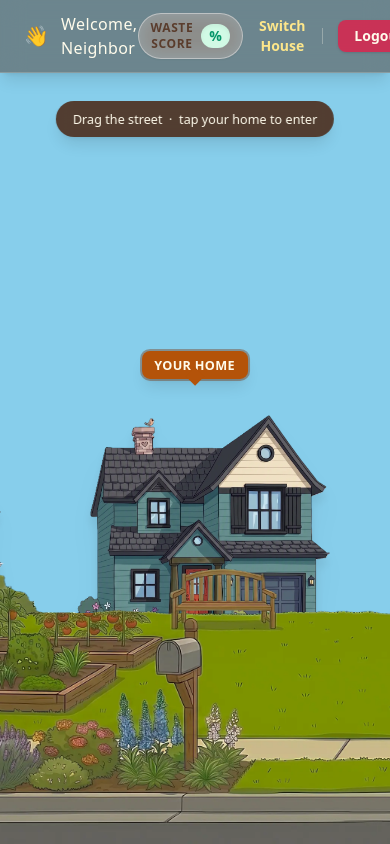
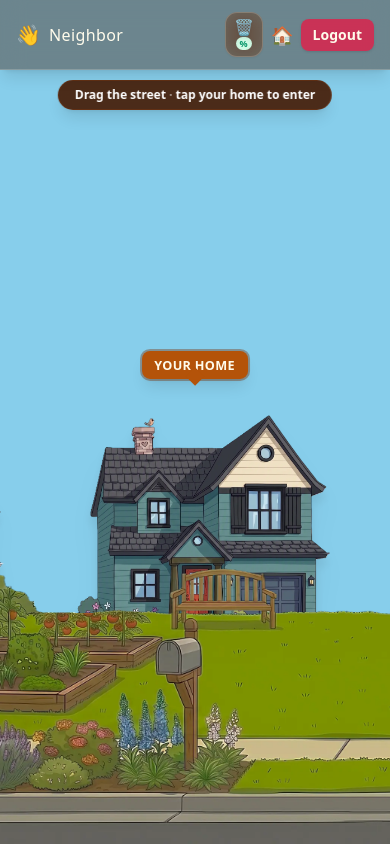
Before and after one commit to Shogun585/ShelfLife, a React (Vite) app in the folder frontend/: page /neighborhood in a window 390 px wide. Built offline with nearby package versions, Linux system fonts and the light colour scheme; no server answers; sample sign-in values are in the browser's storage.

Commit message:
modified responsiveness of the top bar and score bar

```diff
--- a/frontend/src/components/neighbourhood/Neighbourhood.jsx
+++ b/frontend/src/components/neighbourhood/Neighbourhood.jsx
@@ -48,10 +48,6 @@ export default function Neighborhood() {
     >
       <div className="relative h-[100vh] w-full overflow-hidden bg-[#87CEEB]">
         <TopBar/>
-
-        <div className="pointer-events-none absolute left-1/2 top-[12vh] md:top-[2vh]  z-30 -translate-x-1/2 rounded-full bg-amber-950/80 px-[2vh] py-[1vh] text-[1.5vh] font-medium text-amber-50 shadow-lg backdrop-blur whitespace-nowrap">
-          Drag the street &nbsp;·&nbsp; tap your home to enter
-        </div>
 
         <motion.div
           drag={zooming ? false : "x"}
--- a/frontend/src/components/neighbourhood/ScoreDashboard.jsx
+++ b/frontend/src/components/neighbourhood/ScoreDashboard.jsx
@@ -44,14 +44,26 @@ export function ScoreDashboard() {
 
   return (
     <div className="relative" ref={dropdownRef}>
+
       <button
         onClick={() => setIsOpen(!isOpen)}
-        className={`flex items-center gap-2 rounded-full border border-white/40 bg-white/30 px-3 py-1.5 shadow-sm backdrop-blur-md transition-all hover:bg-white/50 active:scale-95 ${isOpen ? "ring-2 " + profile.ring : ""}`}
+        className={`flex items-center justify-center flex-col sm:flex-row gap-1 sm:gap-2 rounded-xl sm:rounded-full border border-amber-50/20 bg-amber-900/30 px-2 py-1.5 sm:px-3 sm:py-1.5 shadow-sm backdrop-blur-md transition-all hover:bg-amber-900/50 active:scale-95 ${isOpen ? "ring-2 " + profile.ring : ""}`}
       >
-        <span className="text-xs font-bold uppercase tracking-wider text-amber-950/70">Waste Score</span>
-        <span className={`flex h-6 items-center rounded-full px-2 text-sm font-black shadow-inner ${profile.bg} ${profile.color}`}>
+
+        <div className="flex flex-col items-center justify-center sm:hidden">
+          <span className="text-base leading-none drop-shadow-sm mb-0.5">🗑️</span>
+          <span className={`flex items-center rounded-md px-1 py-0.5 text-[9px] font-black shadow-inner leading-none ${profile.bg} ${profile.color}`}>
+            {score}%
+          </span>
+        </div>
+
+        <span className="hidden text-xs font-bold uppercase tracking-wider text-amber-50/90 drop-shadow-sm sm:block">
+          Waste Score
+        </span>
+        <span className={`hidden h-6 items-center rounded-full px-2 text-sm font-black shadow-inner sm:flex ${profile.bg} ${profile.color}`}>
           {score}%
         </span>
+
       </button>
 
       <AnimatePresence>
@@ -61,20 +73,20 @@ export function ScoreDashboard() {
             animate={{ opacity: 1, y: 0, scale: 1 }}
             exit={{ opacity: 0, y: 10, scale: 0.95 }}
             transition={{ type: "spring", stiffness: 300, damping: 25 }}
-            className="absolute right-0 mt-3 w-72 overflow-hidden rounded-2xl border border-white/50 bg-white/80 p-5 shadow-2xl backdrop-blur-xl"
+            className="fixed left-[15%] top-20 z-50 mt w-[85vw] max-w-[280px] -translate-x-1/2 overflow-hidden rounded-2xl border border-white/50 bg-white p-5 shadow-2xl backdrop-blur-xl lg:bg-white/50 lg:left-1/2 lg:mt-6 sm:absolute sm:left-auto sm:right-0 sm:top-full sm:mt-3 sm:w-72 sm:translate-x-0"
           >
             <div className="flex flex-col items-center text-center">
 
-              <div className={`relative mb-3 flex h-24 w-24 items-center justify-center rounded-full border-4 shadow-inner bg-white/50 ${profile.color.replace('text', 'border')}`}>
-                <span className={`text-3xl font-black ${profile.color}`}>{score}%</span>
+              <div className={`relative mb-3 flex h-20 w-20 sm:h-24 sm:w-24 items-center justify-center rounded-full border-4 shadow-inner bg-white/50 ${profile.color.replace('text', 'border')}`}>
+                <span className={`text-2xl sm:text-3xl font-black ${profile.color}`}>{score}%</span>
               </div>
 
-              <h3 className="text-lg font-bold text-amber-950">{profile.label}</h3>
-              <p className="mt-1 text-sm font-medium text-amber-950/70">{profile.desc}</p>
+              <h3 className="text-base font-bold text-amber-950 sm:text-lg">{profile.label}</h3>
+              <p className="mt-1 text-xs font-medium text-amber-950/70 sm:text-sm">{profile.desc}</p>
 
-              <hr className="my-4 w-full border-amber-900/10" />
+              <hr className="my-3 sm:my-4 w-full border-amber-900/10" />
 
-              <p className="text-xs text-amber-950/50">
+              <p className="text-[10px] leading-relaxed text-amber-950/50 sm:text-xs">
                 This score represents the percentage of food thrown away vs. eaten by your household. Keep it as low as possible!
               </p>
 
--- a/frontend/src/components/neighbourhood/TopBar.jsx
+++ b/frontend/src/components/neighbourhood/TopBar.jsx
@@ -42,33 +42,57 @@ export function TopBar() {
 
   return (
     <>
-      <div className="fixed top-0 left-0 z-40 md:z-20 w-full border-b border-amber-50/20 bg-amber-950/40 px-6 py-3 text-amber-50 shadow-lg backdrop-blur-md">
+      {/* 1. THE MAIN NAVIGATION BAR (Responsive padding) */}
+      <div className="fixed top-0 left-0 z-40 w-full border-b border-amber-50/20 bg-amber-950/40 px-4 py-3 sm:px-6 md:z-20 text-amber-50 shadow-lg backdrop-blur-md">
         <div className="mx-auto flex max-w-6xl items-center justify-between">
-          <div className="flex items-center gap-3">
+
+          {/* LEFT: Greeting */}
+          <div className="flex items-center gap-2 sm:gap-3">
             <span className="text-xl">👋</span>
-            <span className="font-medium tracking-wide">Welcome, {userName}</span>
+            {/* Desktop: Full Greeting */}
+            <span className="hidden font-medium tracking-wide sm:block">
+              Welcome, {userName}
+            </span>
+            {/* Mobile: Compact Greeting */}
+            <span className="font-medium tracking-wide sm:hidden">
+              {userName}
+            </span>
           </div>
 
-          <div className="flex items-center gap-4">
+          {/* RIGHT: Controls */}
+          {/* Mobile gap-2, Desktop gap-4 */}
+          <div className="flex items-center gap-2 sm:gap-4">
             <ScoreDashboard />
+
             <button
               onClick={() => setShowModal(true)}
+              title="Switch House"
               className="text-sm font-semibold text-amber-200 transition-colors hover:text-white"
             >
-              Switch House
+              {/* Desktop: Full Text */}
+              <span className="hidden md:block">Switch House</span>
+              {/* Mobile: Compact Icon */}
+              <span className="text-lg md:hidden">🏠</span>
             </button>
-            <div className="h-4 w-px bg-amber-50/30"></div>
+
+            <div className="hidden h-4 w-px bg-amber-50/30 sm:block"></div>
+
             <button
               onClick={handleLogout}
-              className="rounded-md bg-rose-600/80 px-4 py-1.5 text-sm font-bold shadow transition hover:bg-rose-500"
+              className="rounded-md bg-rose-600/80 px-3 py-1.5 sm:px-4 text-sm font-bold shadow transition hover:bg-rose-500"
             >
               Logout
             </button>
           </div>
+
+        </div>
+      </div>
+      <div className="pointer-events-none fixed left-1/2 top-20 z-30 -translate-x-1/2 transition-all lg:top-4">
+        <div className="whitespace-nowrap rounded-full bg-amber-950/90 border border-amber-900/50 px-4 py-1.5 text-xs font-bold text-white shadow-lg backdrop-blur-md sm:px-5 sm:py-2 sm:text-sm">
+          Drag the street <span className="opacity-50">·</span> tap your home to enter
         </div>
       </div>
 
-      {/* THE SWITCH HOUSE MODAL */}
       <AnimatePresence>
         {showModal && (
           <motion.div
```
